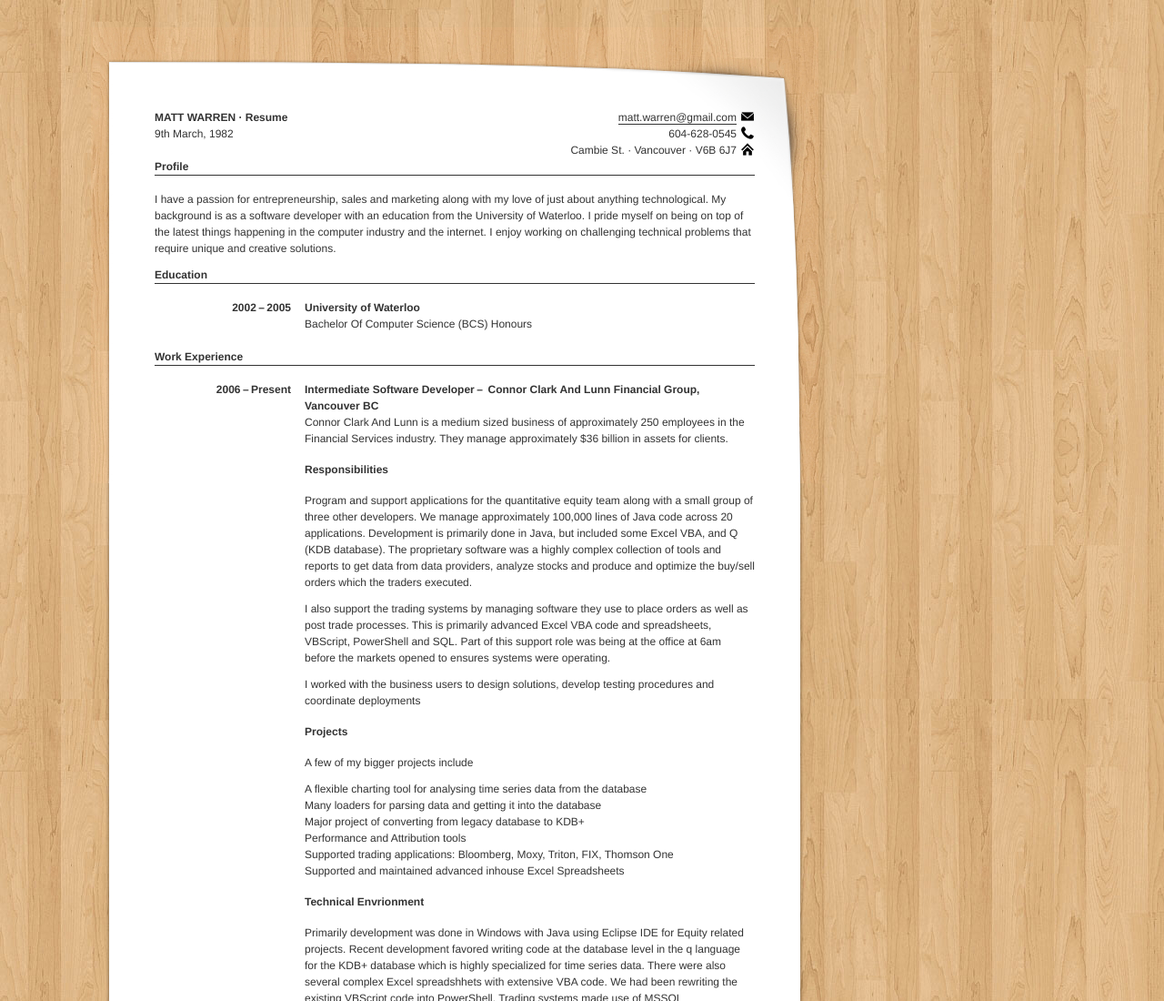
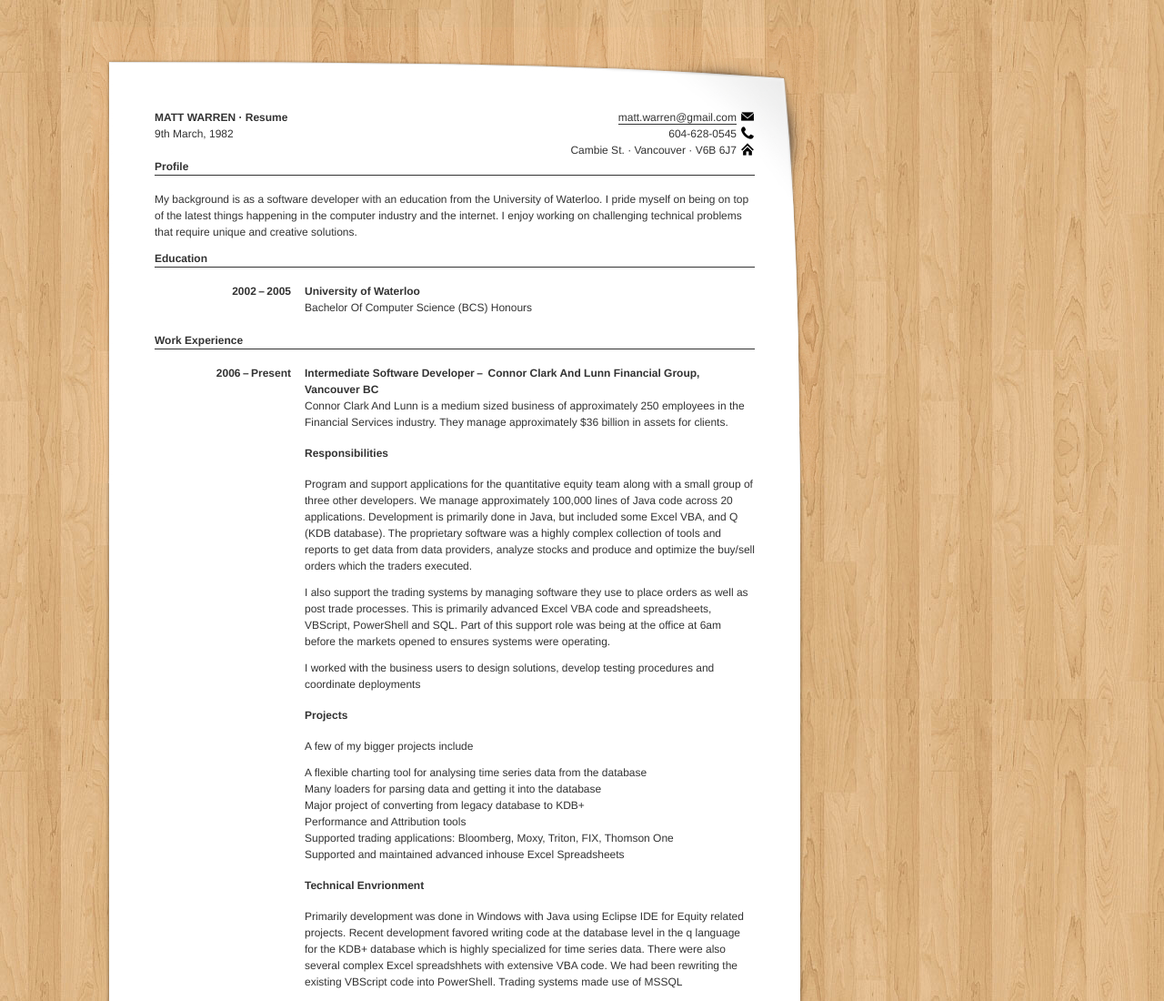
Before and after one commit to mfwarren/resume, a plain HTML site: page index.html in a window 1280 px wide. Shown: the top 1100 px of the page at 91% size. Drawn offline with Linux system fonts and the light colour scheme.

Commit message:
updated intro sentence

```diff
--- a/index.html
+++ b/index.html
@@ -35,7 +35,7 @@
 	<div id="content">
 		<section id="profile">
 	  		<h2>Profile</h2>
-			<p>I have a passion for entrepreneurship, sales and marketing along with my love of just about anything technological. My background is as a software developer with an education from the University of Waterloo.  I pride myself on being on top of the latest things happening in the computer industry and the internet.  I enjoy working on challenging technical problems that require unique and creative solutions.</p>
+			<p>My background is as a software developer with an education from the University of Waterloo.  I pride myself on being on top of the latest things happening in the computer industry and the internet.  I enjoy working on challenging technical problems that require unique and creative solutions.</p>
 	  	</section>
 
   	<section id="education">
```
